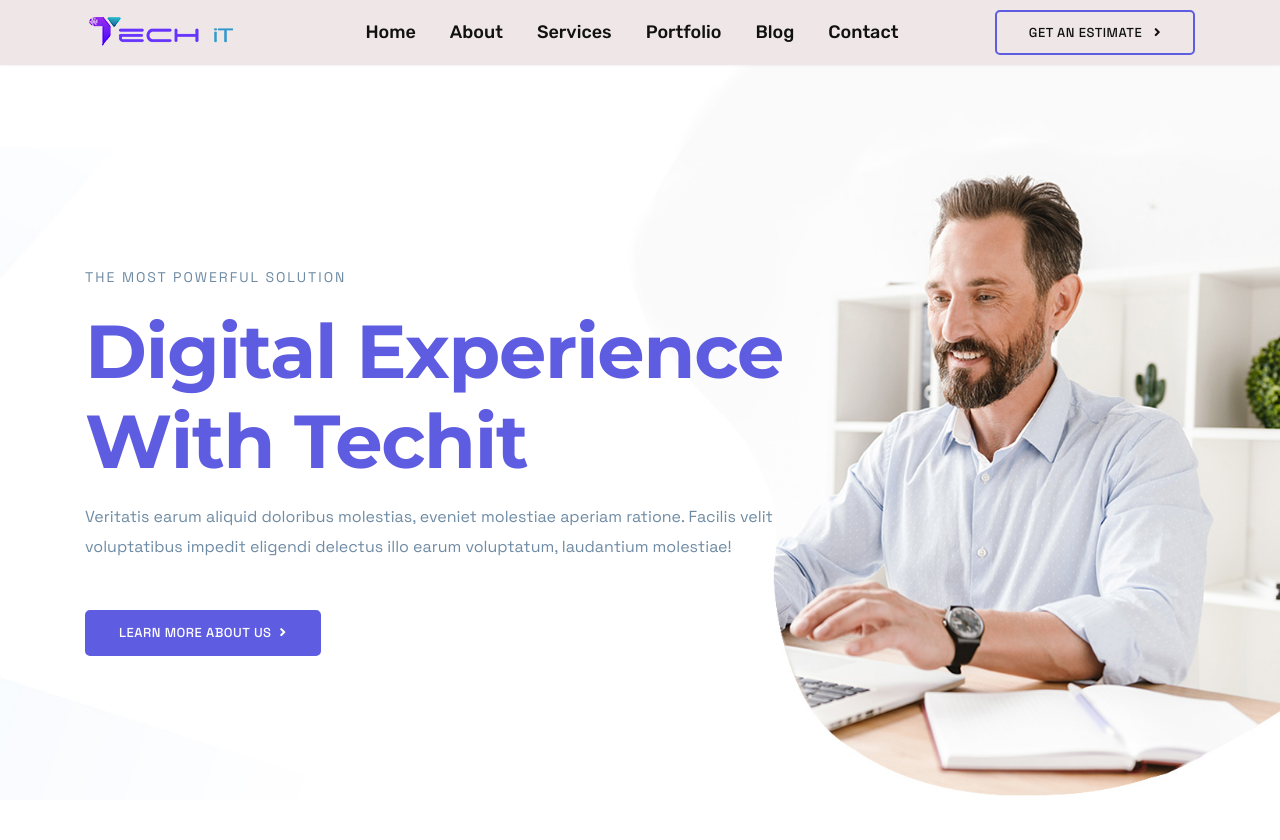
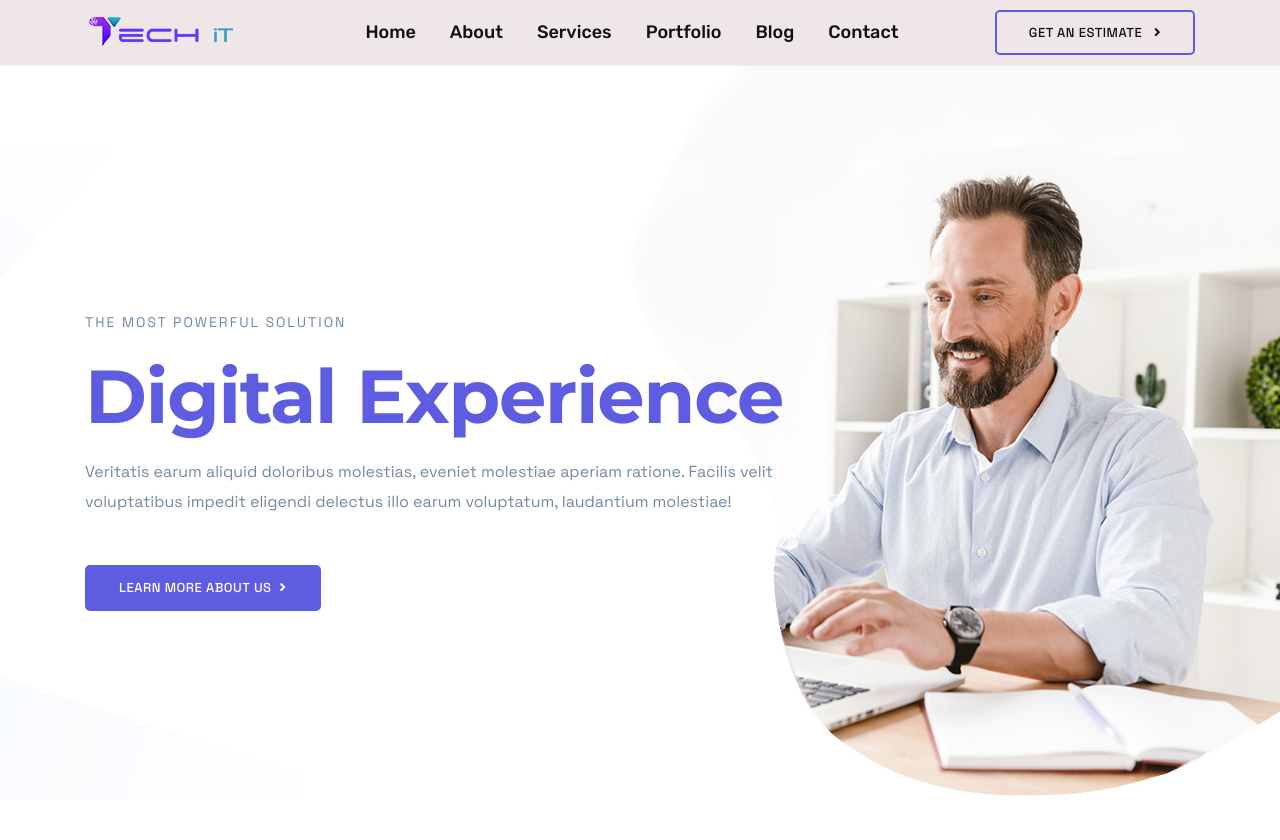
Before and after one commit to YusufKhan2016/Techit, a Django app: page / in a window 1280 px wide. Shown: the top 840 px of the page. Run offline with Django 4.2, Linux system fonts and the light colour scheme; data that the repository does not hold is empty; some libraries are stand-ins or nearby versions.

Commit message:
let's try

```diff
--- a/templates/index.html
+++ b/templates/index.html
@@ -15,7 +15,7 @@
 			<div class="col-lg-10 col-md-12 col-xl-8">
 				<div class="block">
 					<span class="text-uppercase text-sm letter-spacing ">The most powerful Solution</span>
-					<h1 class="mb-3 mt-3 ">Digital experience with Techit</h1>
+					<h1 class="mb-3 mt-3 ">Digital experience</h1>
 					<p class="mb-5  ">Veritatis earum aliquid doloribus molestias, eveniet molestiae aperiam ratione. Facilis velit voluptatibus impedit eligendi delectus illo earum voluptatum, laudantium molestiae!</p>
 
 					<a href="about.html" target="_blank" class="btn btn-main">Learn more about us<i class="fa fa-angle-right ml-2"></i></a>
```
